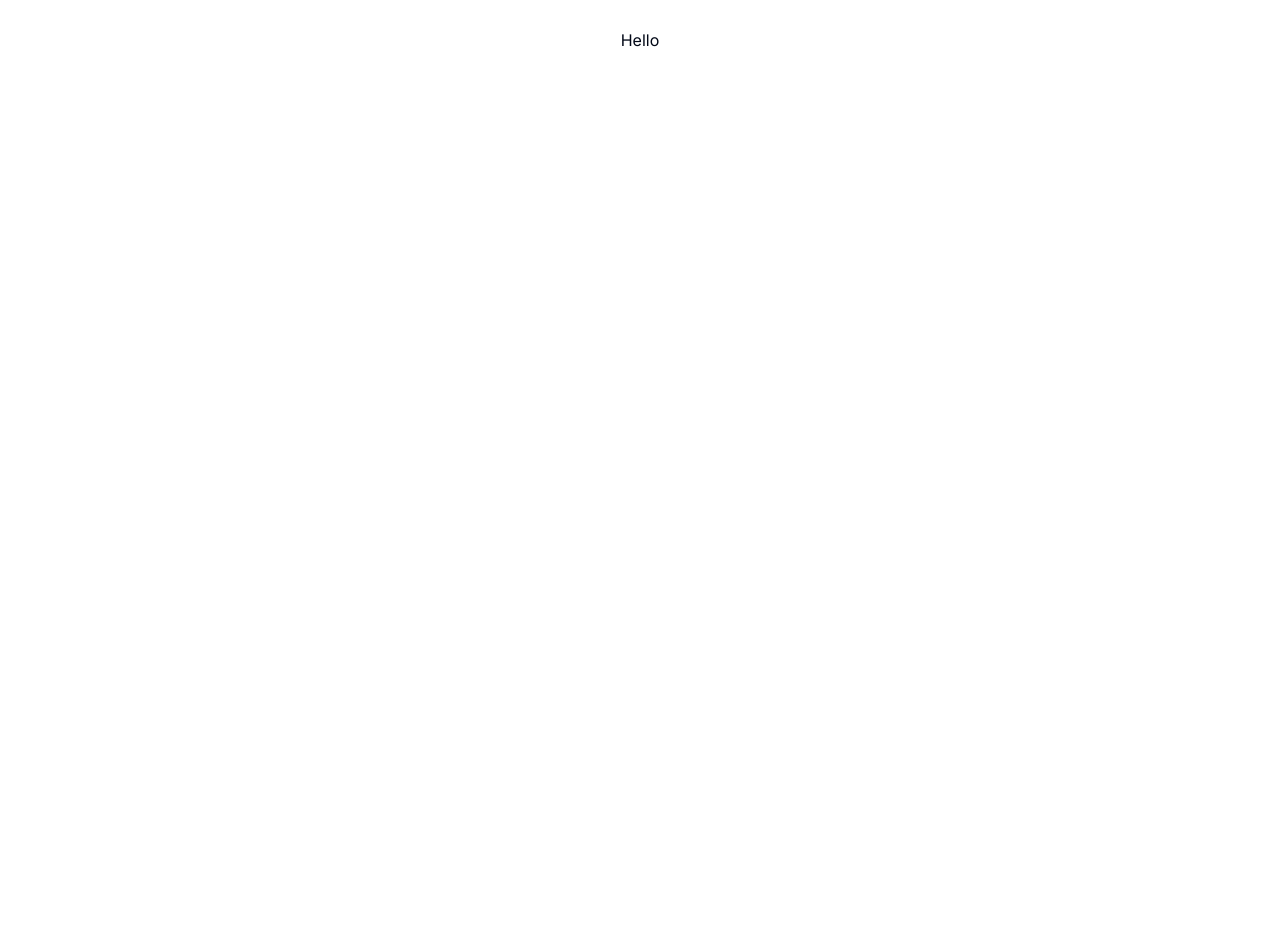
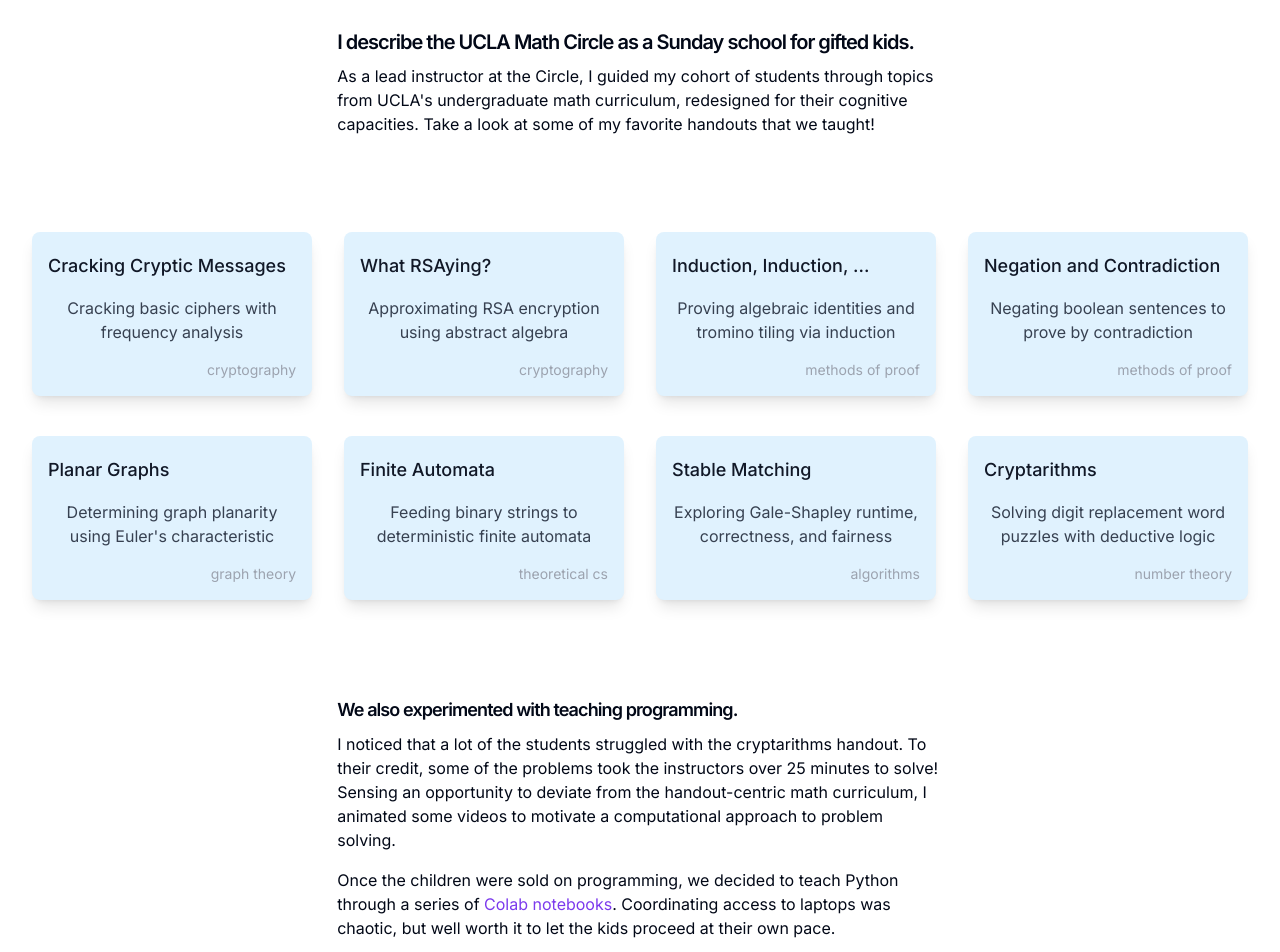
Before and after one commit to andyshen55/portfolio, a Next.js app: page /circle in a window 1280 px wide. Shown: the part 100-1052 px from the top of the page. Before the commit the page ends 800 px from the top, so only its background shows below. Built offline with nearby package versions, Linux system fonts and the light colour scheme.

Commit message:
Added text to Circle page + handout cards.

```diff
--- /dev/null
+++ b/app/api/data/handouts.json
@@ -0,0 +1,52 @@
+[
+  {
+    "name": "Cracking Cryptic Messages",
+    "desc": "Cracking basic ciphers with frequency analysis",
+    "topic": "cryptography",
+    "href": "https://drive.google.com/file/d/1biuMlQVxXvUjV6l6s626Aeb-Yrio4EmM/view?usp=sharing"
+  },
+  {
+    "name": "What RSAying?",
+    "desc": "Approximating RSA encryption using abstract algebra",
+    "topic": "cryptography",
+    "href": "https://drive.google.com/file/d/1qWubyz_WOSlqSXa0fe4a-lJMuQfLjI36/view?usp=sharing"
+  },
+  {
+    "name": "Induction, Induction, ...",
+    "desc": "Proving algebraic identities and tromino tiling via induction",
+    "topic": "methods of proof",
+    "href": "https://drive.google.com/file/d/1oGDNZrZ2oAi37llda6nmM5wYBFrFbt9Q/view?usp=sharing"
+  },
+  {
+    "name": "Negation and Contradiction",
+    "desc": "Negating boolean sentences to prove by contradiction",
+    "topic": "methods of proof",
+    "href": "https://drive.google.com/file/d/1zRE7-9hjzHq-3VVx4kPElvVzYk4Fy3xC/view?usp=sharing"
+  },
+
+  {
+    "name": "Planar Graphs",
+    "desc": "Determining graph planarity using Euler's characteristic",
+    "topic": "graph theory",
+    "href": "https://drive.google.com/file/d/1L89VOTvFf7xkCt65oOmpOeCEKhBkBG9J/view?usp=sharing"
+  },
+  {
+    "name": "Finite Automata",
+    "desc": "Feeding binary strings to deterministic finite automata",
+    "topic": "theoretical cs",
+    "href": "https://drive.google.com/file/d/1f0fOKa2IwAfzqHG83kzEr-270MdV3w5H/view?usp=sharing"
+  },
+  {
+    "name": "Stable Matching",
+    "desc": "Exploring Gale-Shapley runtime, correctness, and fairness",
+    "topic": "algorithms",
+    "href": "https://drive.google.com/file/d/1naIO6LQfkyJXHECi4-cOkqxQM7xSvrhZ/view?usp=sharing"
+  },
+
+  {
+    "name": "Cryptarithms",
+    "desc": "Solving digit replacement word puzzles with deductive logic",
+    "topic": "number theory",
+    "href": "https://drive.google.com/file/d/1LWQX7J3DiKXTZhrCma1XPFrxiP7yyjlr/view?usp=sharing"
+  }
+]
--- a/app/circle/page.tsx
+++ b/app/circle/page.tsx
@@ -8,19 +8,91 @@ import {
   DialogTrigger,
 } from "@/components/ui/dialog";
 
+import handouts from "../api/data/handouts.json";
+
+function HandoutCard(props: {
+  name: string;
+  desc: string;
+  topic: string;
+  href: string;
+}) {
+  return (
+    <a
+      target="_blank"
+      href={props.href}
+      className="hover:opacity-50 bg-sky-100 rounded-lg p-4 shadow-lg"
+    >
+      <p className="mt-1 text-lg font-medium text-gray-900 ">{props.name}</p>
+      <h3 className="mt-4 text-base text-gray-700 text-center">{props.desc}</h3>
+      <h3 className="mt-4 text-sm text-gray-400 text-right">{props.topic}</h3>
+    </a>
+  );
+}
+
+export function Gallery() {
+  return (
+    <div className="max-w-2xl mx-auto py-16 px-4 sm:py-24 sm:px-6 lg:max-w-7xl lg:px-8">
+      <div className="grid grid-cols-1 gap-y-10 sm:grid-cols-2 gap-x-6 lg:grid-cols-3 xl:grid-cols-4 xl:gap-x-8">
+        {handouts.map((handout, idx) => (
+          <HandoutCard
+            name={handout.name}
+            desc={handout.desc}
+            topic={handout.topic}
+            href={handout.href}
+            key={idx}
+          />
+        ))}
+      </div>
+    </div>
+  );
+}
+
 export default function CirclePage() {
   return (
-    <Dialog>
-      <DialogTrigger>Hello</DialogTrigger>
-      <DialogContent>
-        <DialogHeader>
-          <DialogTitle>Are you sure absolutely sure?</DialogTitle>
-          <DialogDescription>
-            This action cannot be undone. This will permanently delete your
-            account and remove your data from our servers.
-          </DialogDescription>
-        </DialogHeader>
-      </DialogContent>
-    </Dialog>
+    <>
+      <section>
+        <h1 className="font-semibold text-xl tracking-tighter mb-2">
+          I describe the UCLA Math Circle as a Sunday school for gifted kids.
+        </h1>
+        <p className="">
+          As a lead instructor at the Circle, I guided my cohort of students
+          through topics from UCLA's undergraduate math curriculum, redesigned
+          for their cognitive capacities. Take a look at some of my favorite
+          handouts that we taught!
+        </p>
+      </section>
+      <section className="full-bleed">
+        <Gallery />
+      </section>
+      <section>
+        <h2 className="font-semibold text-lg tracking-tighter mb-2">
+          We also experimented with teaching programming.
+        </h2>
+        <p>
+          I noticed that a lot of the students struggled with the cryptarithms
+          handout. To their credit, some of the problems took the instructors
+          over 25 minutes to solve! Sensing an opportunity to deviate from the
+          handout-centric math curriculum, I animated some videos to motivate a
+          computational approach to problem solving.
+        </p>
+        <p className="mt-4">
+          Once the children were sold on programming, we decided to teach Python
+          through a series of{" "}
+          <a
+            target="_blank"
+            className=" text-violet-600 hover:text-teal-400"
+            href="https://drive.google.com/drive/folders/1wGkHiOdH0azXRg1l6AFCng73Ti84ESlA?usp=sharing"
+          >
+            Colab notebooks
+          </a>
+          . Coordinating access to laptops was chaotic, but well worth it to let
+          the kids proceed at their own pace.
+        </p>
+        <p className="mt-4">
+          Once the cohort had developed basic Python proficiency, we launched
+          into a quarter long group project.{" "}
+        </p>
+      </section>
+    </>
   );
 }
```
